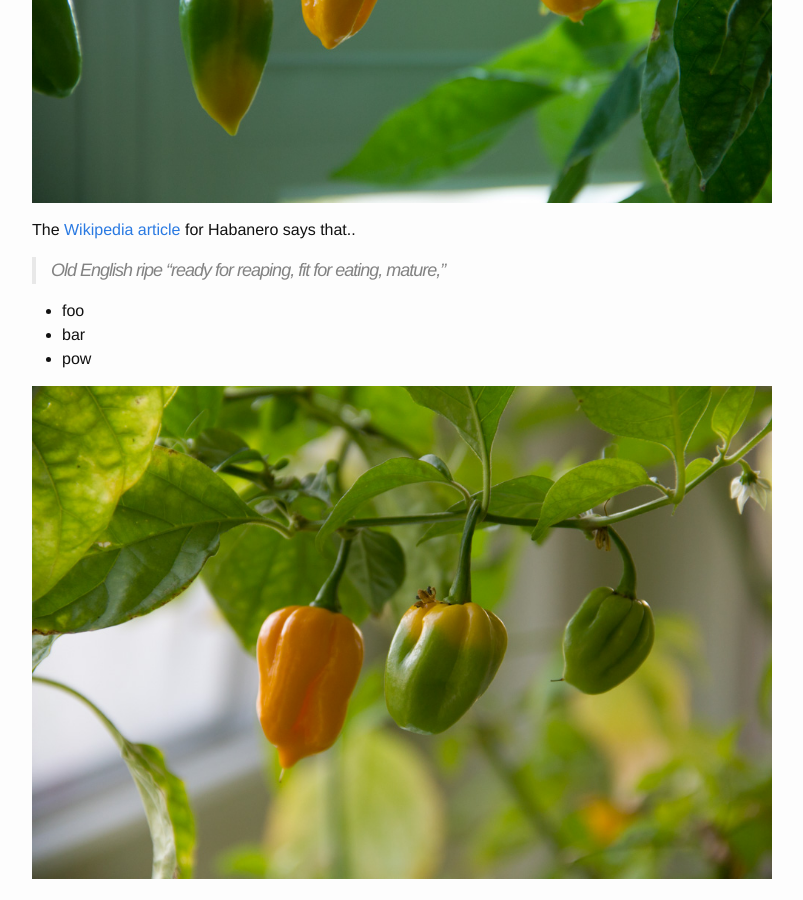
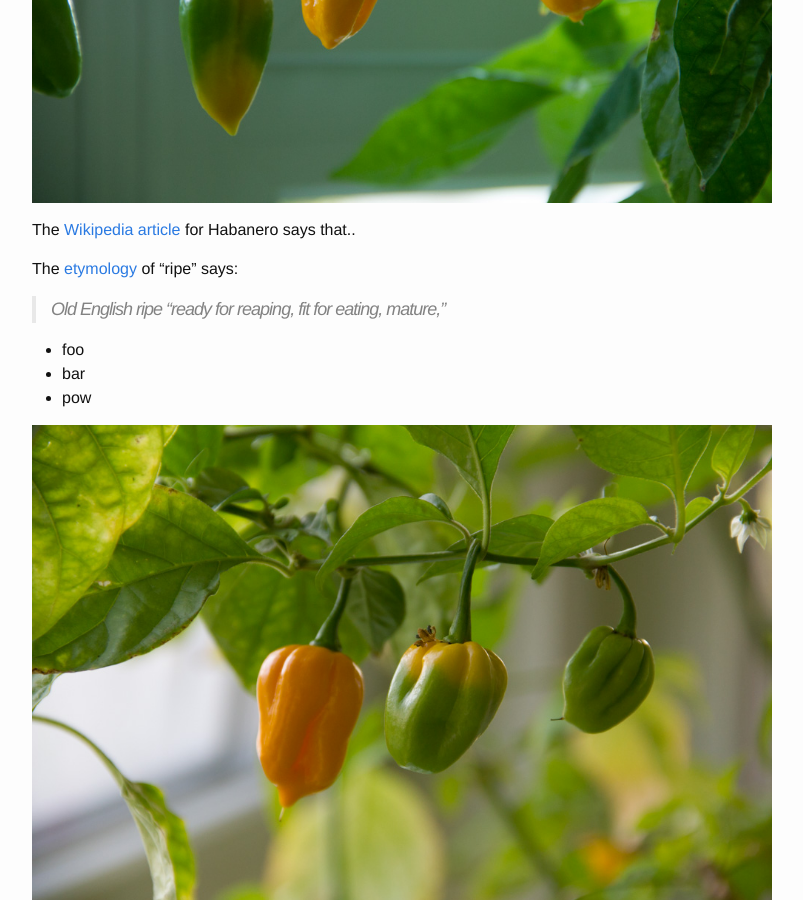
Before and after one commit to marsmining/trini-hot-mouth, a Jekyll site: the page built from _posts/2014-09-19-habaneros-ripening.markdown, in a window 1280 px wide and 900 px high, scrolled down 530 px. Shown: the whole window, without its empty margins (238-1041 px from the left). Built offline with Jekyll 4.4.1, drawn with Linux system fonts in a browser that asks for light colours.

Commit message:
add link to etymology

```diff
--- a/_posts/2014-09-19-habaneros-ripening.markdown
+++ b/_posts/2014-09-19-habaneros-ripening.markdown
@@ -11,6 +11,8 @@ It's a gray day in Berlin, but my plants are..
 
 The [Wikipedia article][wh] for Habanero says that..
 
+The [etymology][er] of "ripe" says:
+
 > Old English ripe "ready for reaping, fit for eating, mature,"
 
 * foo
```
